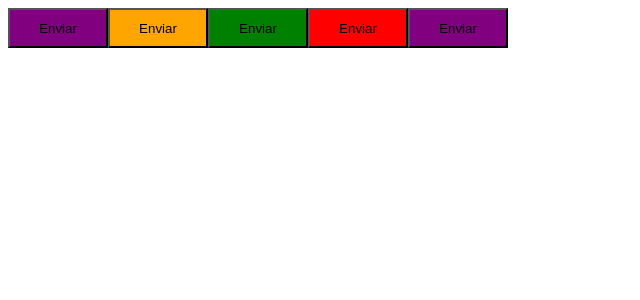
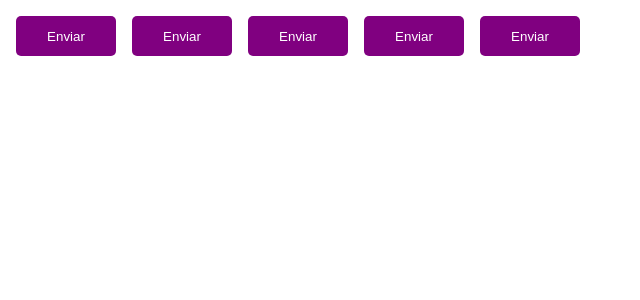
Before and after one commit to siquara/ignite-timer, a React (Vite) app: page / in a window 1280 px wide. Shown: the top 300 px of the page, without its empty margins (0-640 px from the left). Built offline with nearby package versions, Linux system fonts and the light colour scheme; the HTML template or start-up script is replaced by a standard one.

Commit message:
Feat [ Configurando temas ]

```diff
--- a/src/App.tsx
+++ b/src/App.tsx
@@ -1,14 +1,16 @@
+import { ThemeProvider } from "styled-components";
 import { Button } from "./components/Button/Button";
+import { defaultTheme } from "./styles/themes/default";
 
 export function App() {
   return (
-    <>
+    <ThemeProvider theme={defaultTheme}>
       <Button variant="primary"/>
       <Button variant="secondary"/>
       <Button variant="success"/>
       <Button variant="danger"/>
       <Button />
-    </>
+    </ThemeProvider>
   );
 }
 
--- a/src/components/Button/Button.styles.ts
+++ b/src/components/Button/Button.styles.ts
@@ -10,10 +10,16 @@
 export const ButtonContainer = styled.button<ButtonContainerProps>`
   width: 100px;
   height: 40px;
+  border-radius: 5px;
+  border: 0;
+  margin: 8px;
 
-  ${(props) => {
+  background-color: ${props => props.theme.primary};
+  color: ${props => props.theme.white}
+
+  /* ${(props) => {
     return css`
       background-color: ${buttonVariants[props.variant]};
     `;
-  }}
+  }} */
 `;
--- /dev/null
+++ b/src/styles/themes/default.ts
@@ -0,0 +1,5 @@
+export const defaultTheme = {
+    primary: "purple",
+    secondary: "orange",
+    white: "#fff",
+}
```
Also changed, not shown: 1 other file (tests, documents, lock files or other folders).
